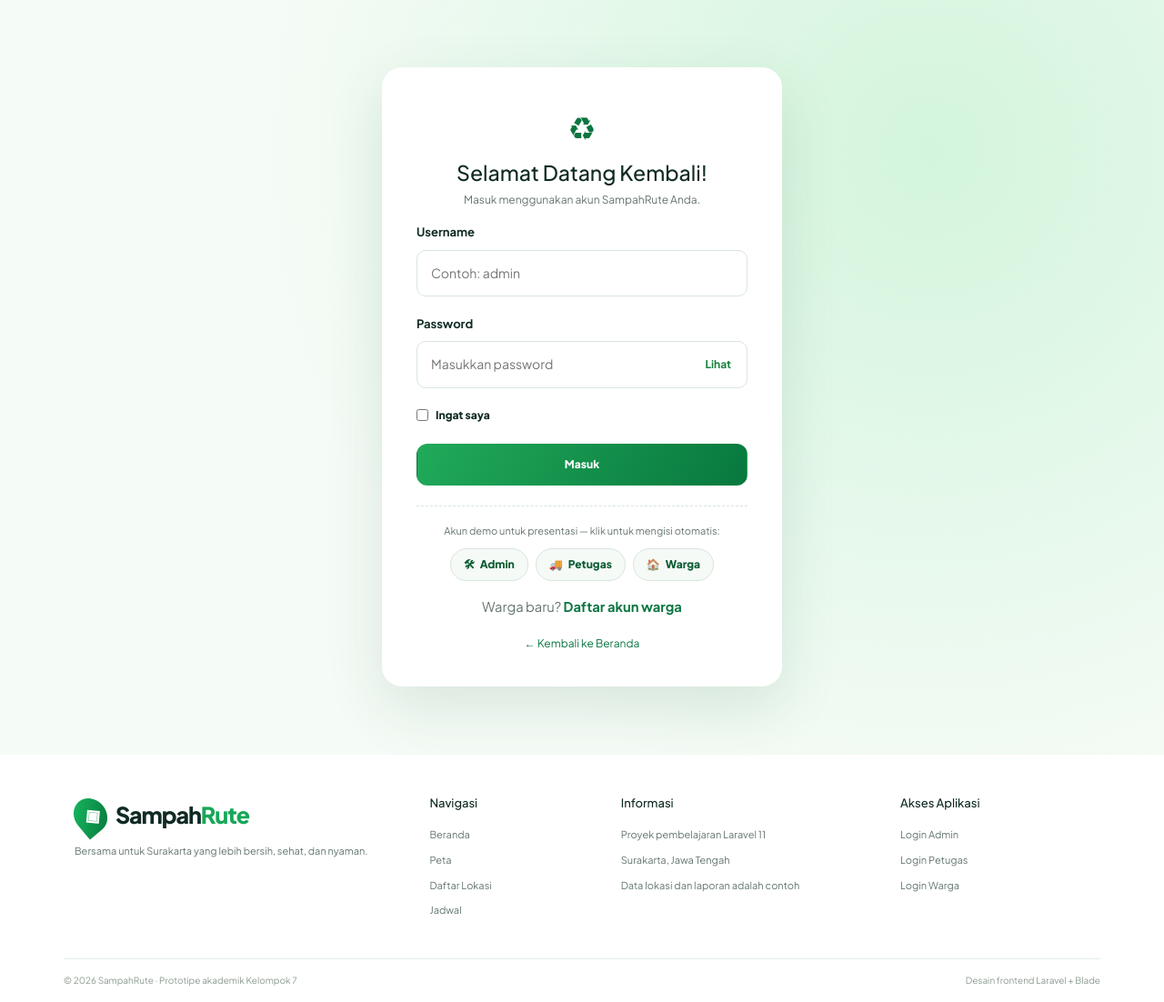
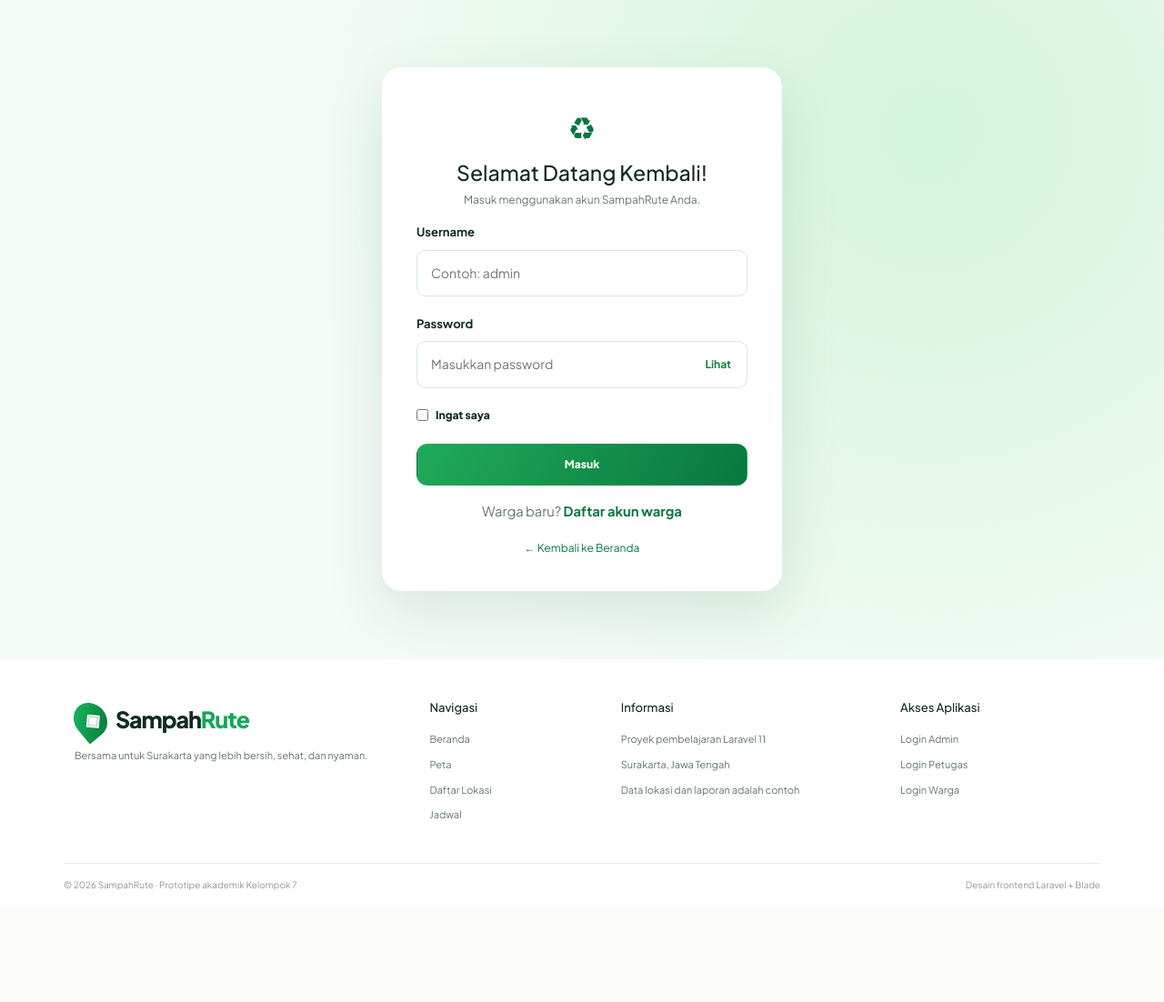
Before and after one commit to dfazhra/sampahrute, a Laravel app: page /login in a window 1280 px wide. Shown: the part 116-1218 px from the top of the page at 91% size. After the commit the page ends 1095 px from the top, so only its background shows below. Run offline with Laravel 12, Linux system fonts and the light colour scheme; data that the repository does not hold is empty; parts of the project's set-up code (start-up, migrations or seed data) failed here and were passed over.

Commit message:
Hapus button akun demo otomatis pada halaman login

```diff
--- a/resources/views/sampahrute/auth/login.blade.php
+++ b/resources/views/sampahrute/auth/login.blade.php
@@ -85,16 +85,6 @@
             </button>
         </form>
 
-        <div class="demo-accounts">
-            <p>Akun demo untuk presentasi — klik untuk mengisi otomatis:</p>
-            <div>
-                @foreach (['admin' => ['🛠', 'Admin'], 'petugas' => ['🚚', 'Petugas'], 'warga' => ['🏠', 'Warga']] as $user => [$icon, $label])
-                    <button type="button" class="demo-chip" data-demo-user="{{ $user }}" data-demo-pass="{{ $user }}123">
-                        <span aria-hidden="true">{{ $icon }}</span>{{ $label }}
-                    </button>
-                @endforeach
-            </div>
-        </div>
 
         <p style="margin-top: 1rem; text-align: center; font-size: 0.92rem;">
             Warga baru? <a href="{{ route('register') }}" style="font-weight: 700; color: var(--green-700, #0b7541);">Daftar akun warga</a>
```
